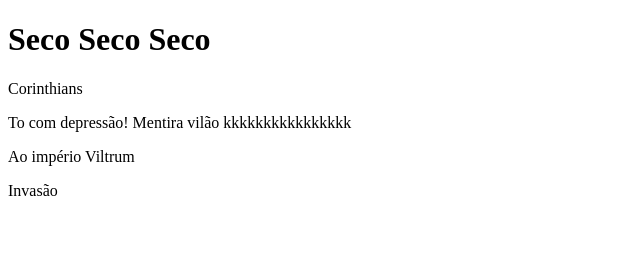
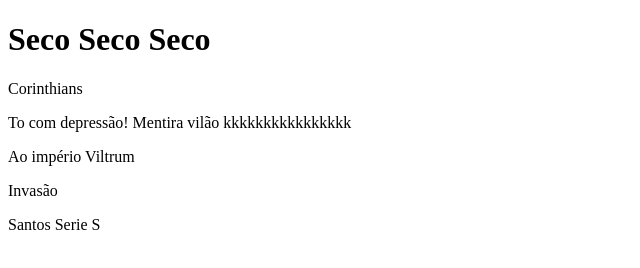
Before and after one commit to BrunoGomes-dev285/Aula-Hello-Word, a plain HTML site: page index.html in a window 1280 px wide. Shown: the whole page, without its empty margins (0-640 px from the left). Drawn offline with Linux system fonts and the light colour scheme.

Commit message:
Invasão2

```diff
--- a/index.html
+++ b/index.html
@@ -13,5 +13,6 @@
     <p>To com depressão! Mentira vilão kkkkkkkkkkkkkkkk</p>
     <p>Ao império Viltrum</p></p>
     <p>Invasão</p>
+    <p>Santos Serie S</p>
 </body>
 </html>
```
